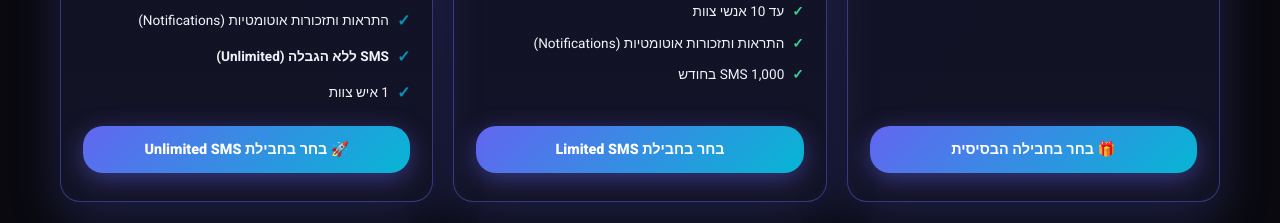
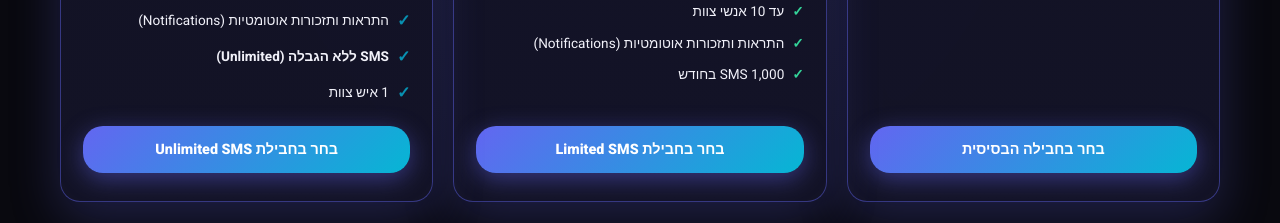
Before and after one commit to obidaNassa/procut_loading_page, a React (Vite) app: page / in a window 1280 px wide. Shown: the part 2000-2223 px from the top of the page. Built offline with nearby package versions, Linux system fonts and the light colour scheme.

Commit message:
Remove emojis from Plan 1 and Plan 3 buttons

```diff
--- a/src/components/Pricing.jsx
+++ b/src/components/Pricing.jsx
@@ -103,7 +103,7 @@ export default function Pricing() {
               className={`btn btn-primary btn-lg ${styles.planBtn} ${styles.planBtnGlow}`}
               id="cta-plan-basic"
             >
-              🎁 {t.pricing.plan1Cta}
+              {t.pricing.plan1Cta}
             </a>
           </article>
 
@@ -269,7 +269,7 @@ export default function Pricing() {
               className={`btn btn-primary btn-lg ${styles.planBtn} ${styles.planBtnGlow}`}
               id="cta-plan-unlimited"
             >
-              🚀 {t.pricing.plan3Cta}
+              {t.pricing.plan3Cta}
             </a>
           </article>
         </div>
```
